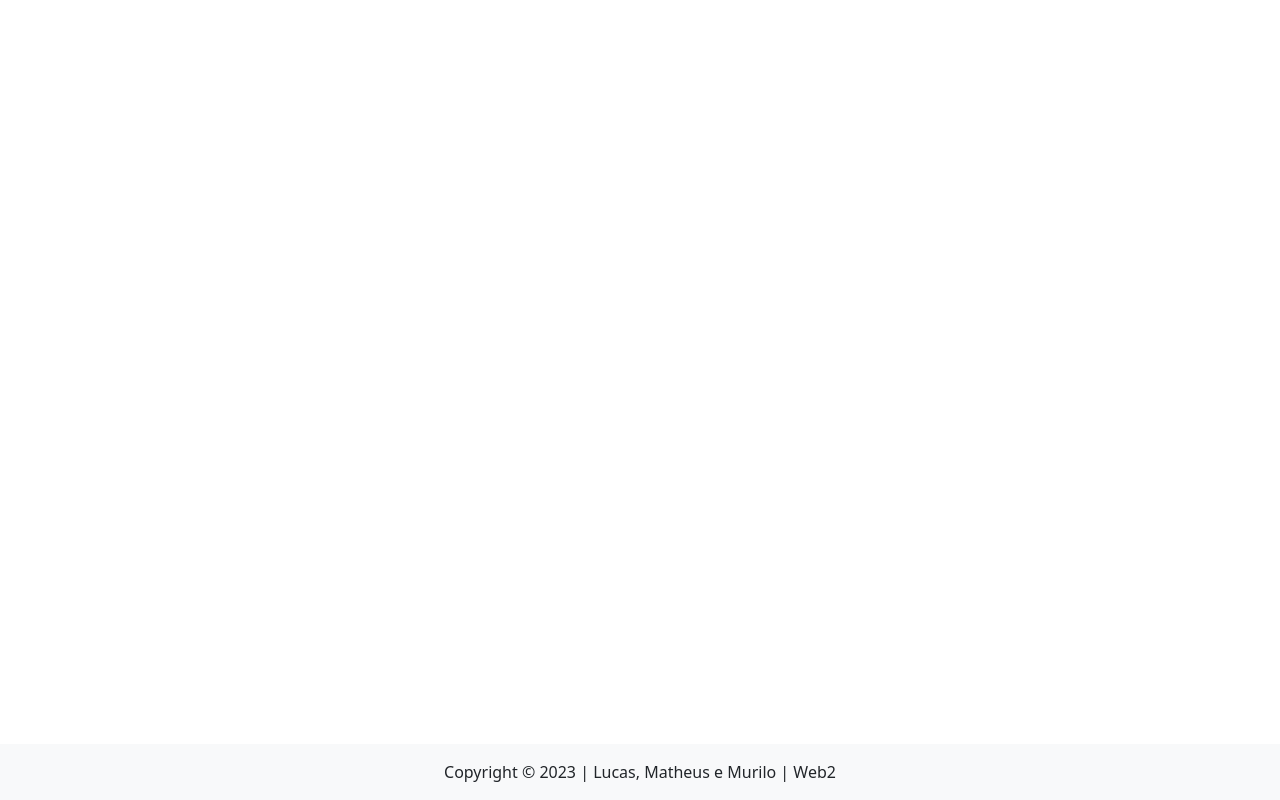
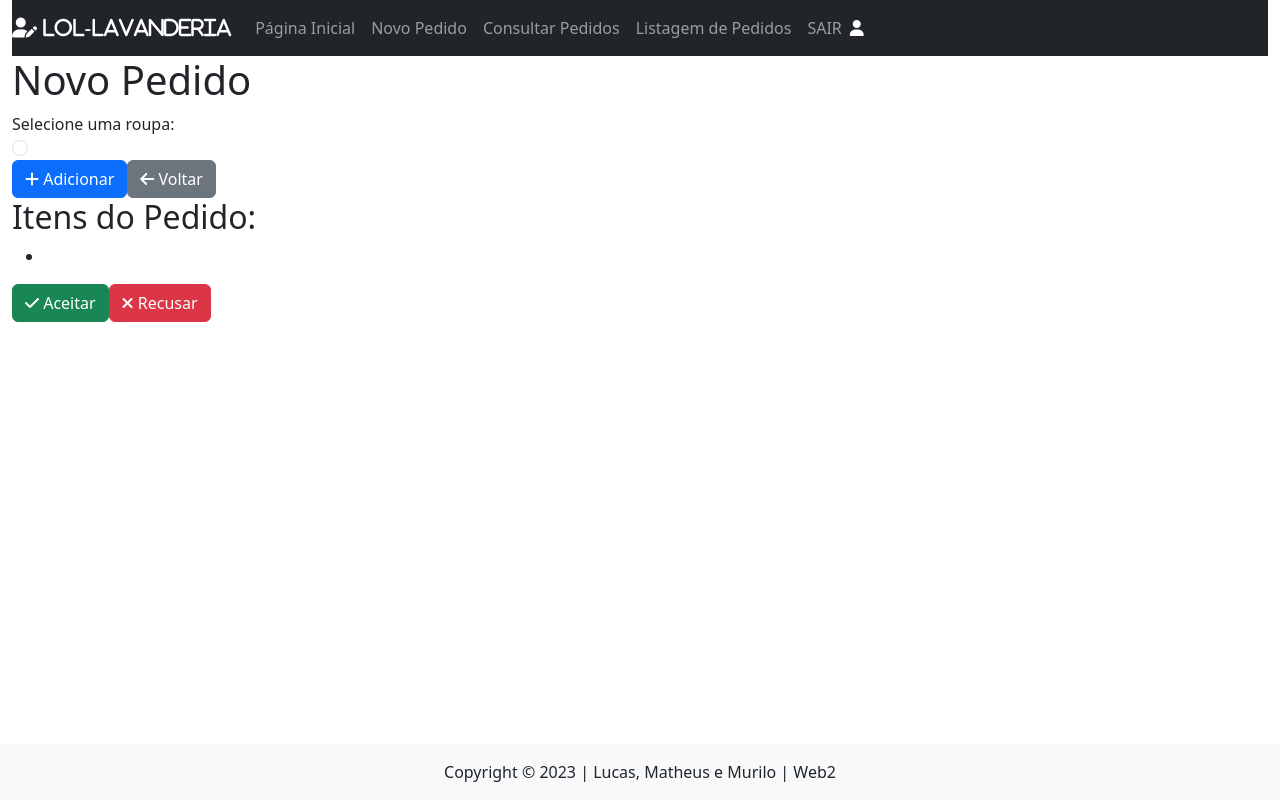
Before and after one commit to MatheusFilipeC/WEB_2_Angular_17, an Angular app in the folder lavanderia_lol/: page /novoPedido in a window 1280 px wide. Before the commit this address led to /. Built offline with nearby package versions, Linux system fonts and the light colour scheme.

Commit message:
Tela de pedido online

```diff
--- a/lavanderia_lol/src/app/app.routes.ts
+++ b/lavanderia_lol/src/app/app.routes.ts
@@ -3,6 +3,7 @@ import { LoginComponent } from './auth/login/login.component';
 import { AutoCadastroComponent } from './pages/auto-cadastro/auto-cadastro.component';
 import { HomeComponent } from './pages/home/home.component';
 import { InicialClienteComponent } from './pages/inicial-cliente/inicial-cliente.component';
+import { NovoPedidoClienteComponent } from './pages/novo-pedido-cliente/novo-pedido-cliente.component';
 
 export const routes: Routes = [
 
@@ -30,6 +31,11 @@ export const routes: Routes = [
   {
     path: 'inicialCliente',
     component: InicialClienteComponent
+  },
+  {
+    path: 'novoPedido',
+    component: NovoPedidoClienteComponent
   }
 
+
 ];
--- /dev/null
+++ b/lavanderia_lol/src/app/pages/novo-pedido-cliente/novo-pedido-cliente.component.html
@@ -0,0 +1,84 @@
+<div class="navbar-collapse collapsed justify-content-between" id="navbarContent">
+
+    <nav class="navbar navbar-expand-md n navbar-dark bg-dark">
+
+      <a class="navbar-brand nav-link" href="#">
+        <i class="fa fa-user-edit"> LOL-Lavanderia </i>
+      </a>
+
+      <ul class="navbar-nav mr-auto">
+
+        <li class="nav-item">
+          <a class="nav-link" href="#"> Página Inicial </a>
+        </li>
+
+        <li class="nav-item">
+          <a class="nav-link" href="#"> Novo Pedido </a>
+        </li>
+
+        <li class="nav-item">
+          <a class="nav-link" href="#"> Consultar Pedidos </a>
+        </li>
+
+        <li class="nav-item">
+          <a class="nav-link" href="#"> Listagem de Pedidos </a>
+        </li>
+      </ul>
+
+      <ul class="navbar-nav ml-auto">
+        <li class="nav-item">
+          <a class="nav-link" href="#"> SAIR </a>
+        </li>
+
+        <li class="nav-item">
+          <p class="navbar-text mb-0 text-white">
+            <i class="fa fa-user"></i>
+          </p>
+        </li>
+
+      </ul>
+    </nav>
+  </div>
+
+  <h1>Novo Pedido</h1>
+
+<div class="well">
+  <form>
+
+    <div class="form-group">
+      <label for="roupa"> Selecione uma roupa:</label>
+        <table></table>
+      <div class="margem-esquerda">
+        <input type="radio" class="form-check-input m" name="roupa">
+        <label> </label><br/>
+      </div>
+    </div>
+
+    <div class="form-group">
+      <button type="submit" class="btn btn-primary">
+        <i class="fa fa-plus" aria-hidden="true"></i> Adicionar
+      </button>
+      <a class="btn btn-secondary">
+        <i class="fa fa-arrow-left" aria-hidden="true"></i> Voltar
+      </a>
+    </div>
+
+    <div>
+      <h2>Itens do Pedido:</h2>
+      <ul>
+        <li>
+        </li>
+      </ul>
+      <p></p>
+      <button type="button" class="btn btn-success">
+      <i class="fa fa-check" aria-hidden="true"></i>
+        Aceitar
+      </button>
+      <button type="button" class="btn btn-danger">
+        <i class="fa fa-times" aria-hidden="true"></i>
+        Recusar
+      </button>
+    </div>
+
+  </form>
+</div>
```
Also changed, not shown: lavanderia_lol/src/app/pages/novo-pedido-cliente/novo-pedido-cliente.component.ts (added, +12 -0 lines), lavanderia_lol/src/app/pages/novo-pedido-cliente/novo-pedido-cliente.component.css (added), 1 other file (tests, documents, lock files or other folders).
